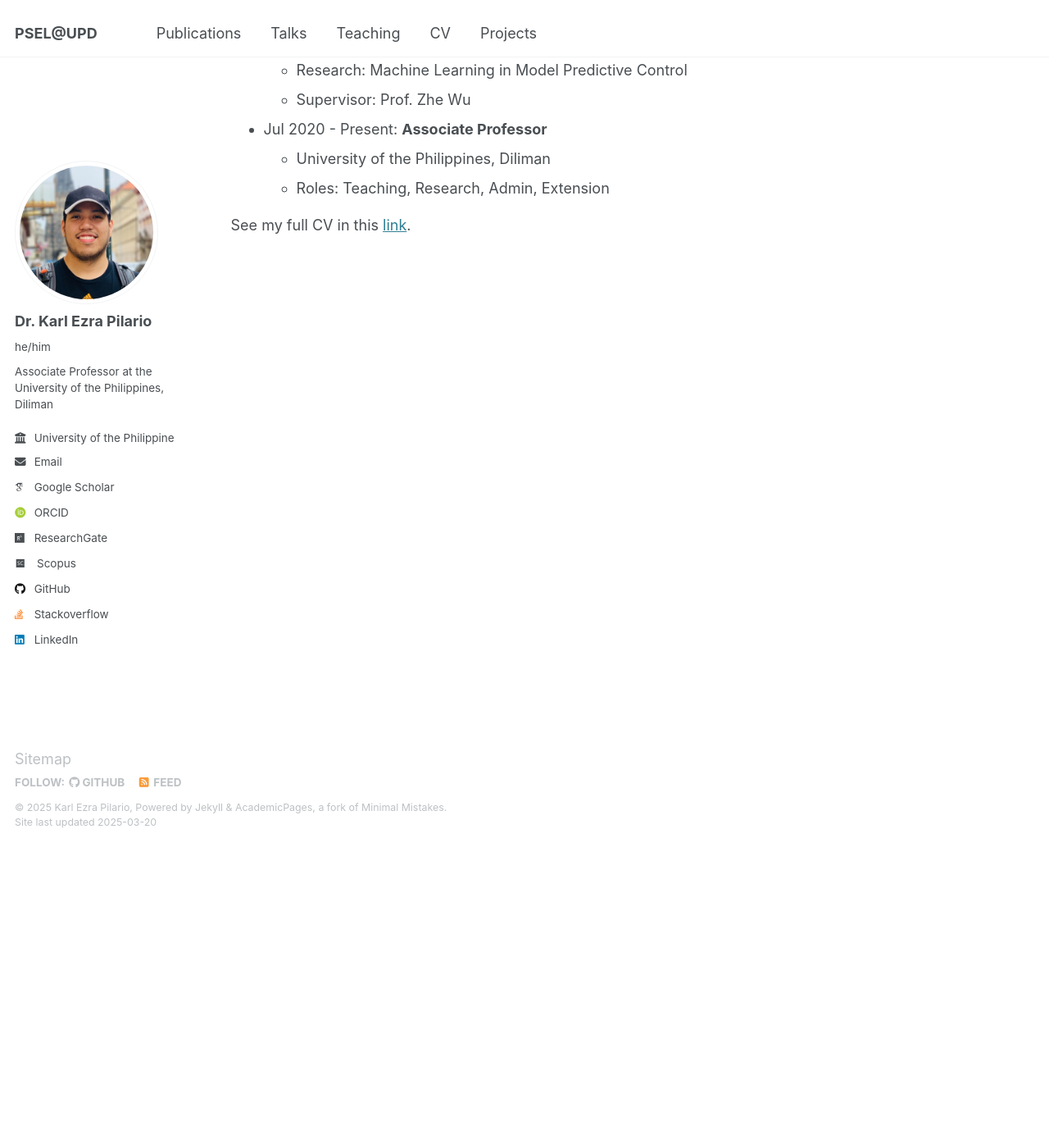
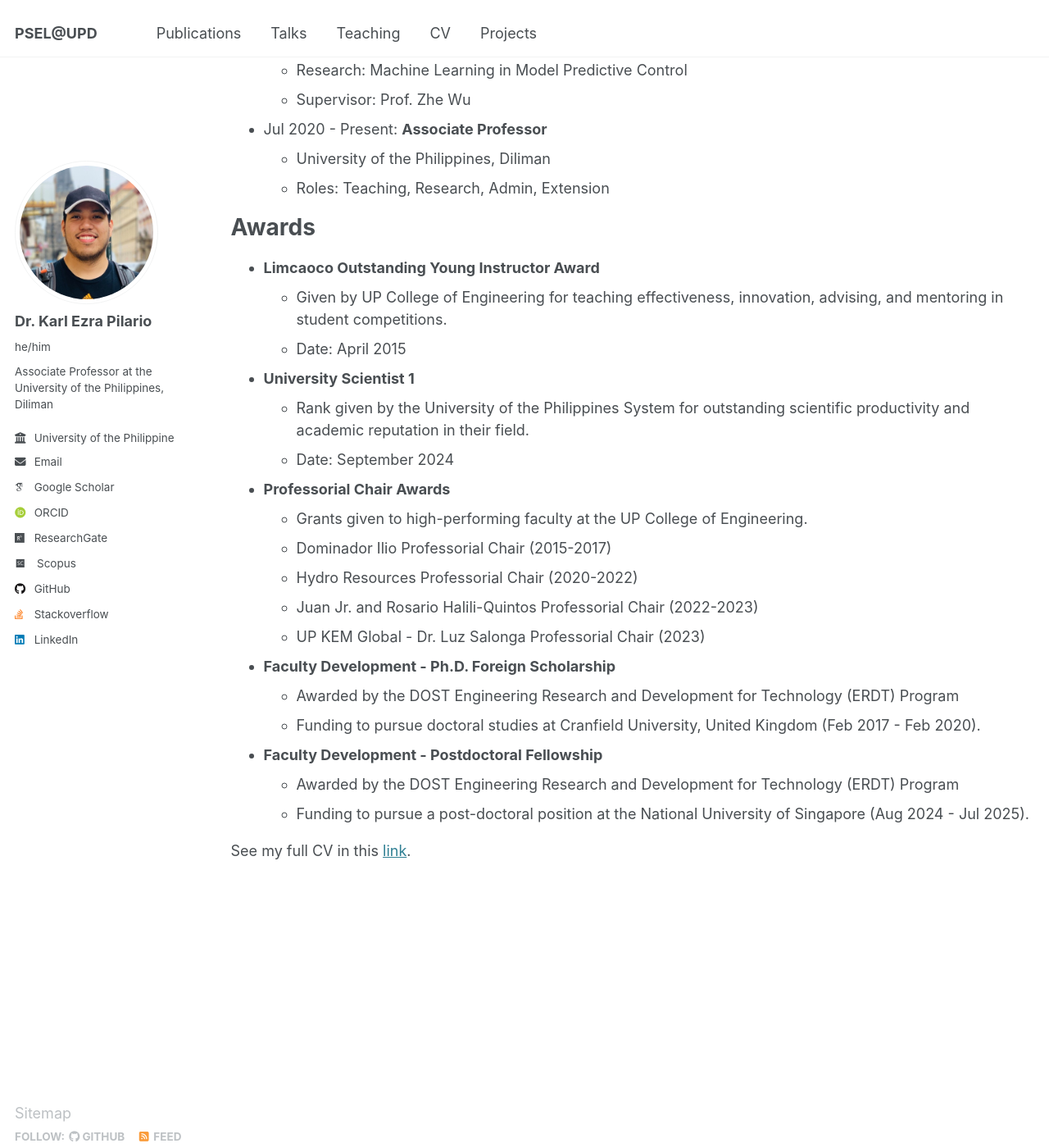
Before and after one commit to kspilario/kspilario.github.io, a Jekyll site: the page built from _pages/cv.md, in a window 1280 px wide and 1400 px high, scrolled down 369 px. Shown: the whole window at 82% size. Built offline with Jekyll 4.4.1, drawn with Linux system fonts in a browser that asks for light colours; some web fonts are replaced.

Commit message:
Update cv.md

```diff
--- a/_pages/cv.md
+++ b/_pages/cv.md
@@ -26,4 +26,25 @@ Work Experience
   * University of the Philippines, Diliman
   * Roles: Teaching, Research, Admin, Extension
 
+Awards
+======
+* **Limcaoco Outstanding Young Instructor Award**
+  * Given by UP College of Engineering for teaching effectiveness, innovation, advising, and mentoring in student competitions.
+  * Date: April 2015
+* **University Scientist 1**
+  * Rank given by the University of the Philippines System for outstanding scientific productivity and academic reputation in their field.
+  * Date: September 2024
+* **Professorial Chair Awards**
+  * Grants given to high-performing faculty at the UP College of Engineering.
+  * Dominador Ilio Professorial Chair (2015-2017)
+  * Hydro Resources Professorial Chair (2020-2022)
+  * Juan Jr. and Rosario Halili-Quintos Professorial Chair (2022-2023)
+  * UP KEM Global - Dr. Luz Salonga Professorial Chair (2023)
+* **Faculty Development - Ph.D. Foreign Scholarship**
+  * Awarded by the DOST Engineering Research and Development for Technology (ERDT) Program
+  * Funding to pursue doctoral studies at Cranfield University, United Kingdom (Feb 2017 - Feb 2020).
+* **Faculty Development - Postdoctoral Fellowship**
+  * Awarded by the DOST Engineering Research and Development for Technology (ERDT) Program
+  * Funding to pursue a post-doctoral position at the National University of Singapore (Aug 2024 - Jul 2025).
+
 See my full CV in this [link](https://www.dropbox.com/scl/fi/dhu6u39se1fm73rr6ulo5/Karl-Ezra-Pilario-CV-2025.pdf?rlkey=a3eobo60mod0w528867l6vkel&st=jd09odob&dl=0).
```
